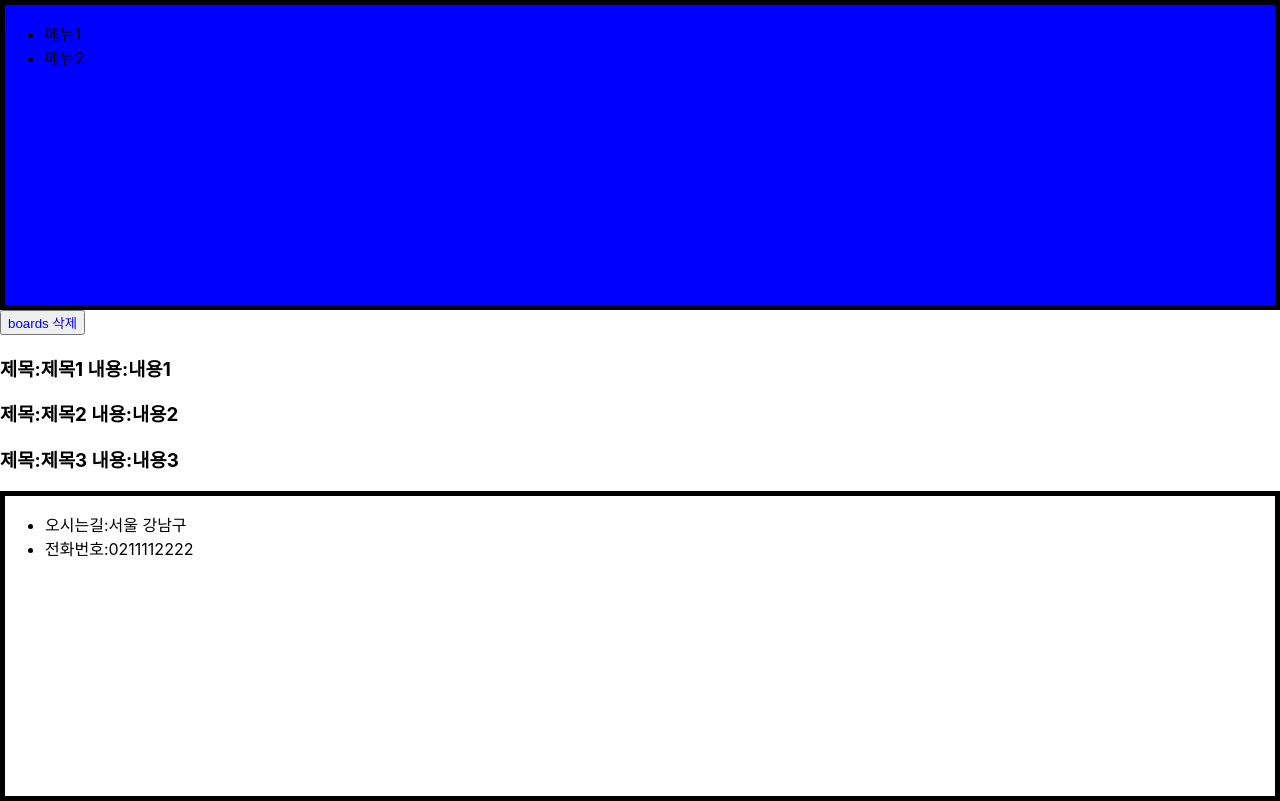
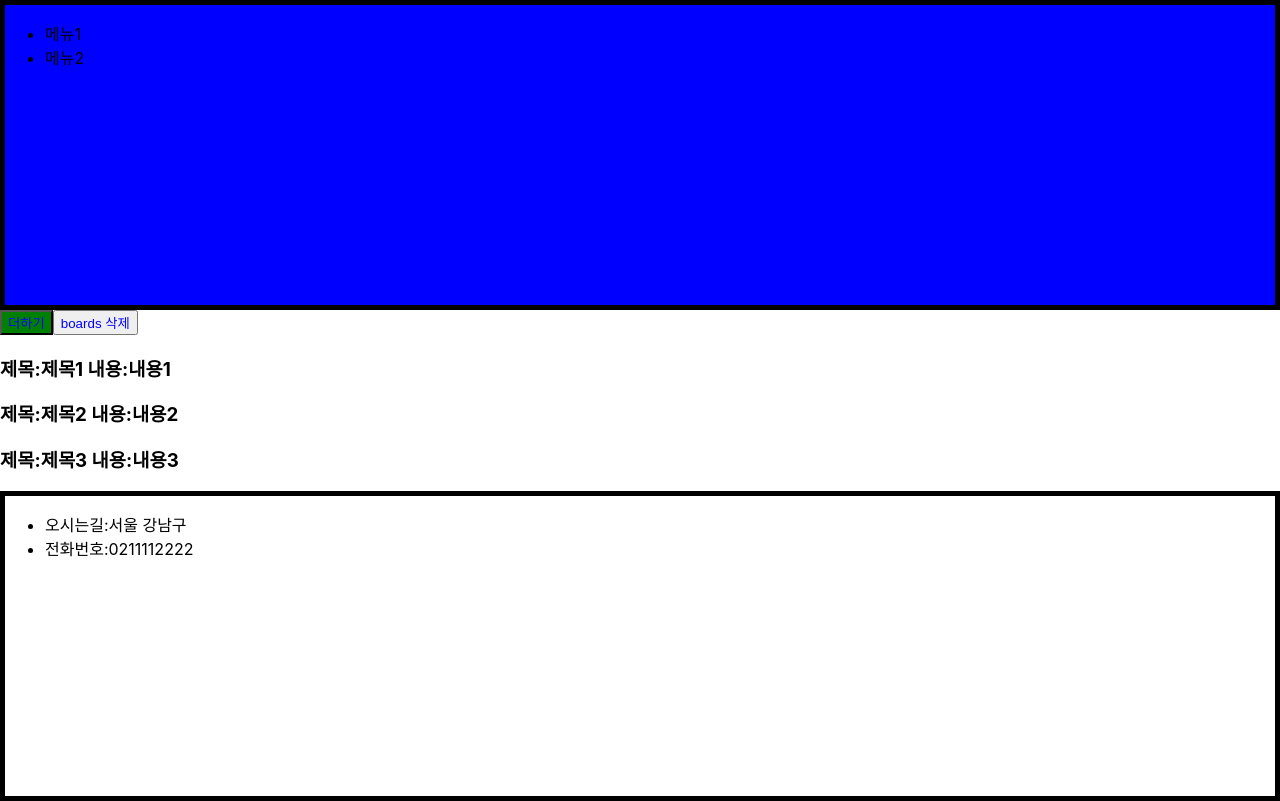
Before and after one commit to squirrelchipmunk/ReactEx01, a React (Create React App) app: page / in a window 1280 px wide. Built offline with nearby package versions, Linux system fonts and the light colour scheme.

Commit message:
스타일 확장(상속)

```diff
--- a/src/components/home/Home.js
+++ b/src/components/home/Home.js
@@ -1,8 +1,14 @@
 import React from 'react';
 import styled from 'styled-components';
 
-let StyledDeleteButton = styled.button`
+const StyledDeleteButton = styled.button`
   color: ${(props) => (props.user.username === 'gom' ? 'blue' : 'red')};
+`;
+
+// 스타일 확장(상속)
+const StyledAddButton = styled(StyledDeleteButton)`
+  color: ${(props) => (props.user.username === 'gom' ? 'blue' : 'red')};
+  background-color: green;
 `;
 
 const Home = (props) => {
@@ -15,6 +21,7 @@ const Home = (props) => {
   // setBoards도 부모의 함수이기 때문에 props로 받아야 함
   return (
     <div>
+      <StyledAddButton user={user}>더하기</StyledAddButton>
       <StyledDeleteButton user={user} onClick={() => setBoards([])}>
         boards 삭제
       </StyledDeleteButton>
```
